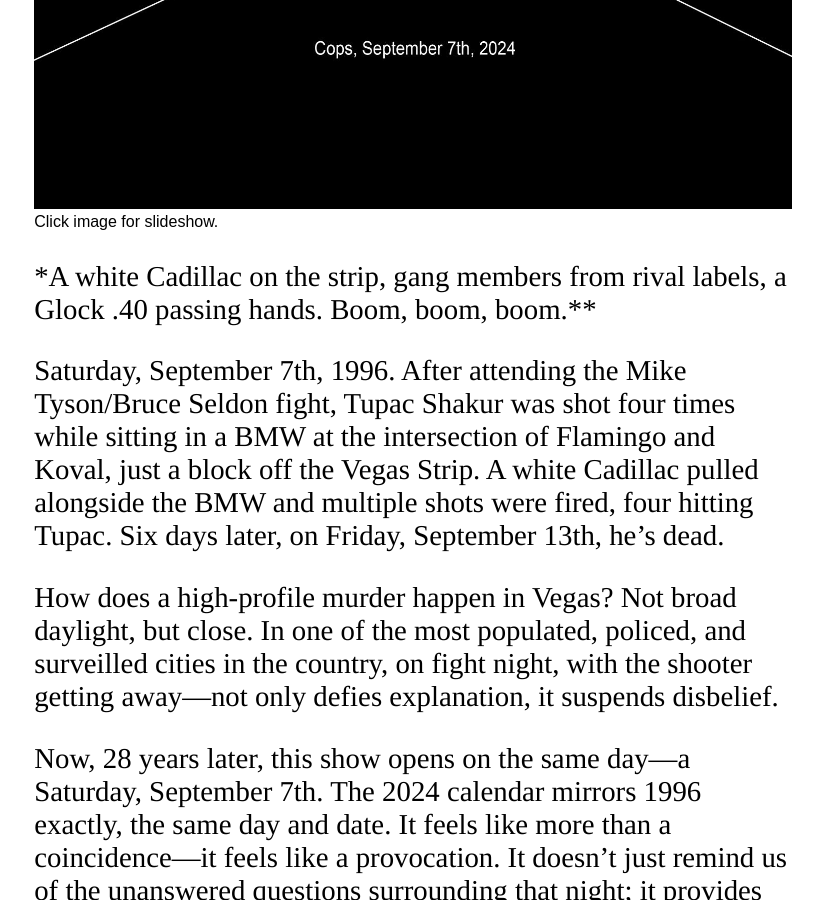
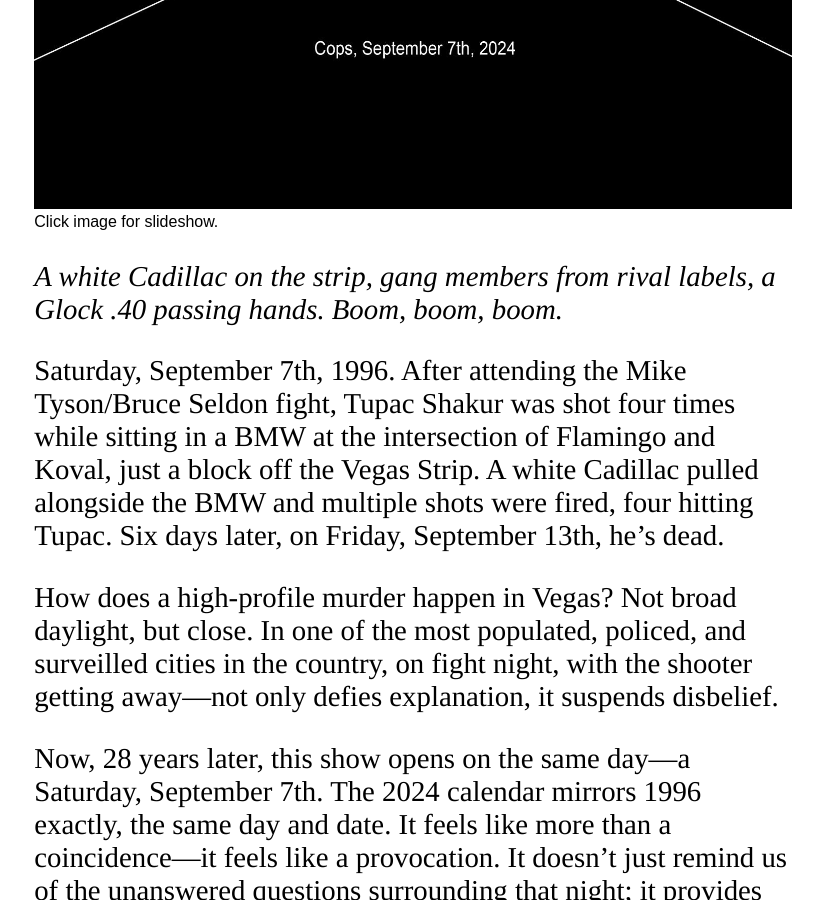
Before and after one commit to ssssssssk/ESCOLAR, a Jekyll site: the page built from _posts/2024-09-07-Clynton_Lowry.md, in a window 1280 px wide and 900 px high, scrolled down 1061 px. Shown: the whole window, without its empty margins (360-1183 px from the left). Built offline with Jekyll 4.4.1, drawn with Linux system fonts in a browser that asks for light colours.

```diff
--- a/_posts/2024-09-07-Clynton_Lowry.md
+++ b/_posts/2024-09-07-Clynton_Lowry.md
@@ -12,7 +12,7 @@ image_folder: "pics/Lowry"
 title: "COPS"
 main_img: "01.jpg"
 ---
-*A white Cadillac on the strip, gang members from rival labels, a Glock .40 passing hands. Boom, boom, boom.**
+*A white Cadillac on the strip, gang members from rival labels, a Glock .40 passing hands. Boom, boom, boom.*
 
 Saturday, September 7th, 1996. After attending the Mike Tyson/Bruce Seldon fight, Tupac Shakur was shot four times while sitting in a BMW at the intersection of Flamingo and Koval, just a block off the Vegas Strip. A white Cadillac pulled alongside the BMW and multiple shots were fired, four hitting Tupac. Six days later, on Friday, September 13th, he’s dead.
 
```
